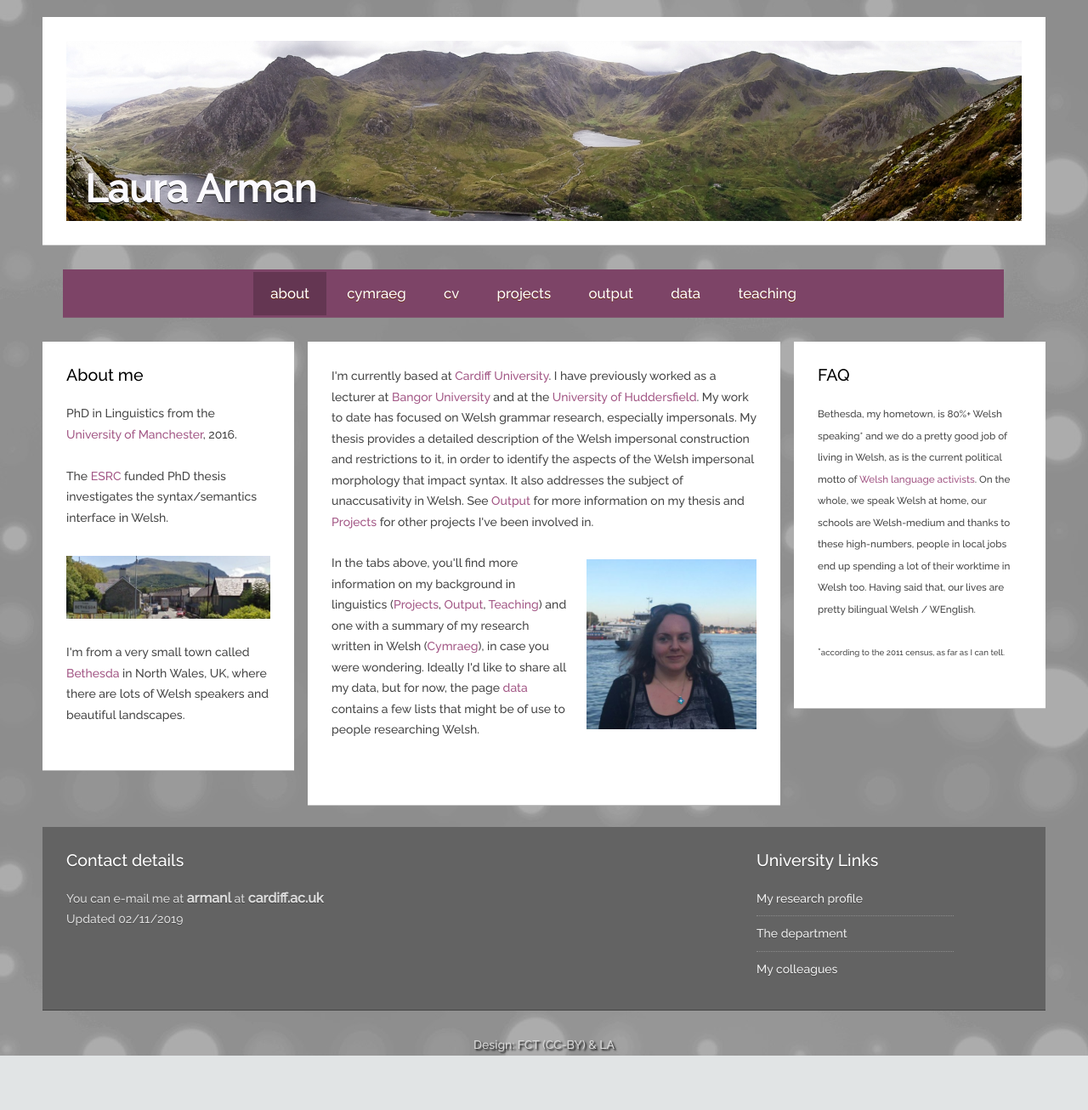
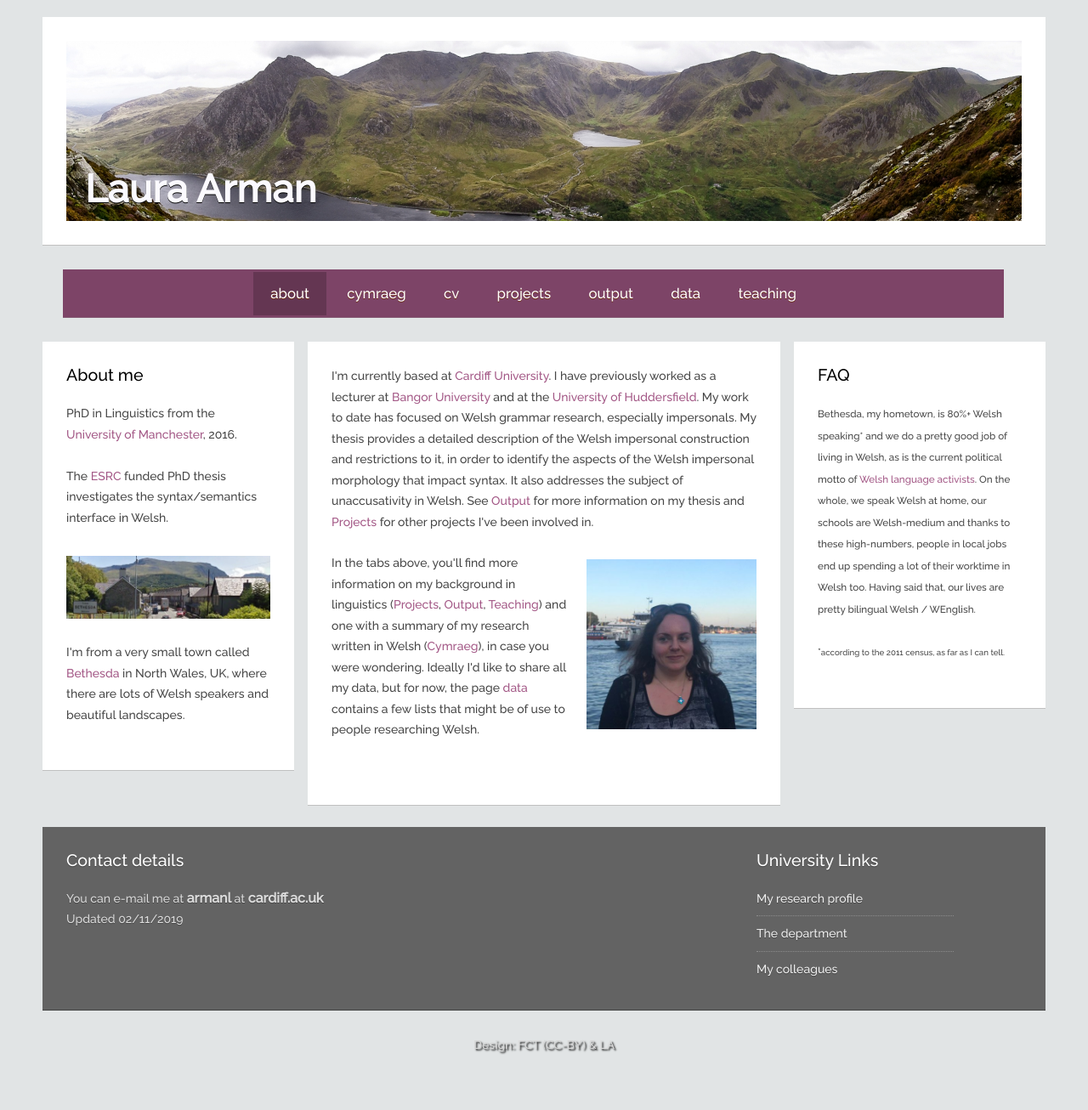
Before and after one commit to Laurarman/laurarman.github.io, a PHP site: page / in a window 1280 px wide. Shown: the whole page at 85% size. Run offline with PHP 8.4, Linux system fonts and the light colour scheme.

Commit message:
background
removed url(images/dotz.jpg)

```diff
--- a/style.css
+++ b/style.css
@@ -172,7 +172,7 @@ div.ex dt, dt.alist{float:left;clear:left}
 .tsent {display:table-cell; display:inline-block; padding-right:0.2em; padding-top:0em; padding-bottom:0em; padding-left:0em; margin:0em; }
 dd.alist p{margin-top:0.2em}
 #bg {
-  background: transparent url(images/dotz.jpg) repeat scroll left top;
+  background: transparent repeat scroll left top;
 }
 #banner {
   border-bottom: 1px solid #c0c0c0;
```
